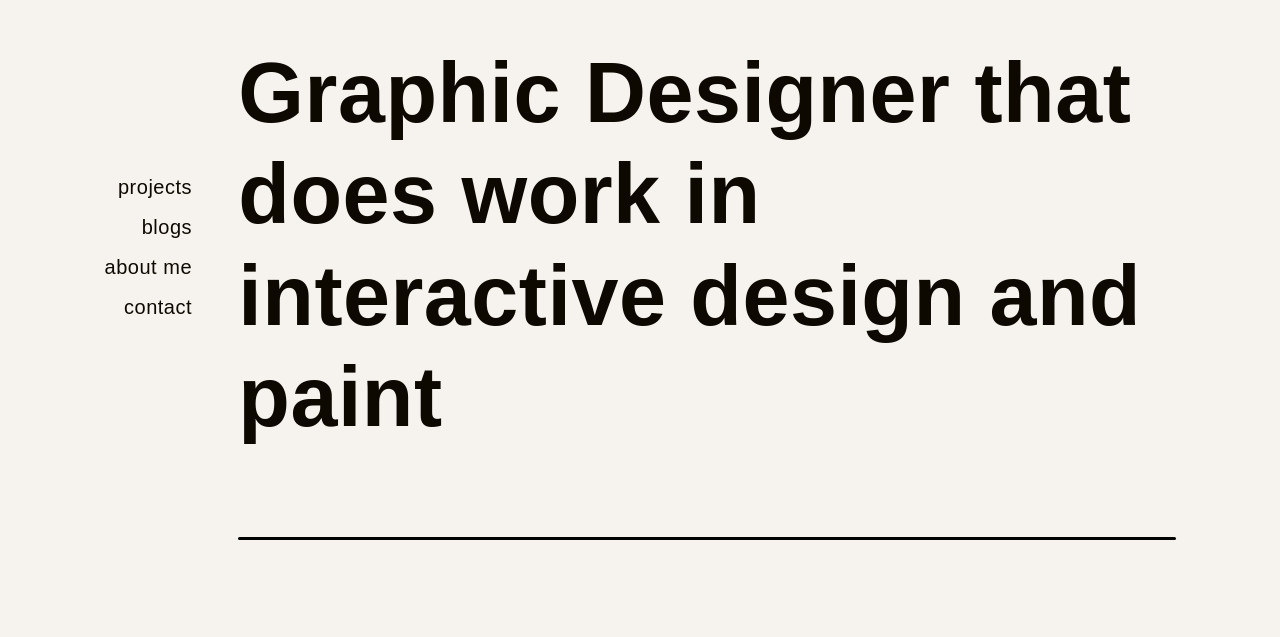
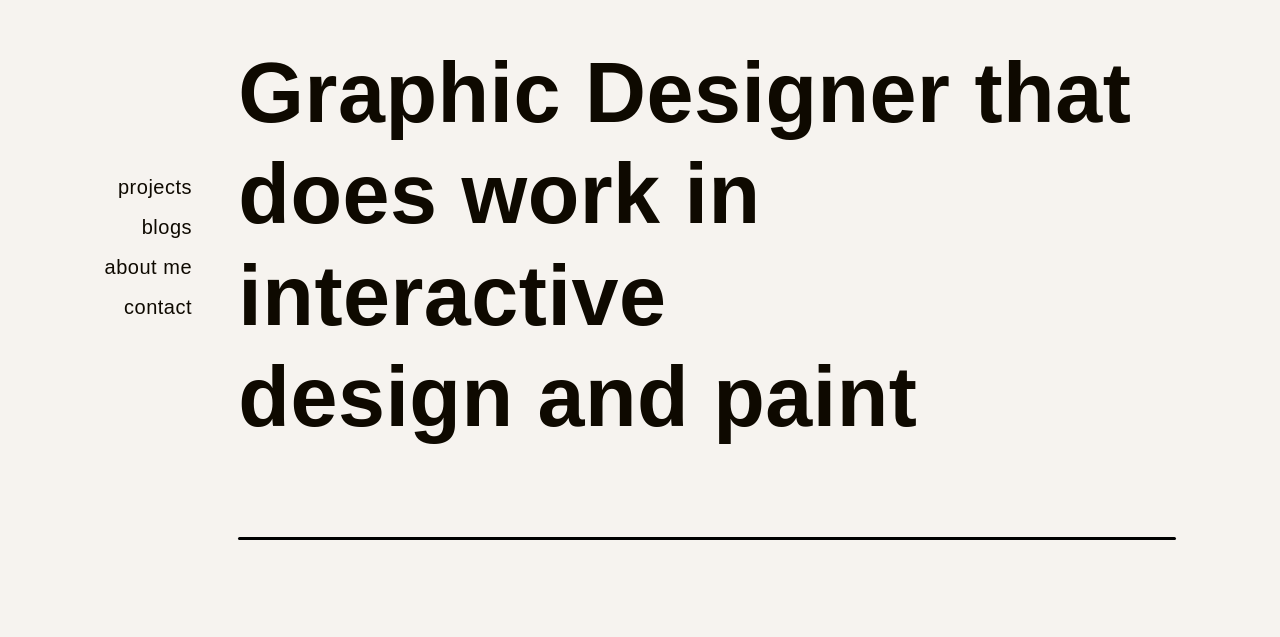
Before and after one commit to akashsmaran/akashsmaran.me, a Next.js app: page / in a window 1280 px wide. Shown: the part 163-800 px from the top of the page. Built offline with nearby package versions, Linux system fonts and the light colour scheme; a web font is replaced by a local one.

Commit message:
added animations

```diff
--- a/pages/index.js
+++ b/pages/index.js
@@ -13,6 +13,15 @@ const stagger = {
   animate: {
     transition:{
       staggerChildren:0.1
+    }
+  }
+}
+
+const delaystagger = {
+  animate: {
+    transition:{
+      staggerChildren:0.1,
+      delayChildren: 0.5
     }
   }
 }
@@ -47,11 +56,17 @@ export default function Home({ allPostsData }) {
     <motion.div exit={{opacity:0}} initial='initial' animate='animate'>
     <div className = {Styles.big_container}>
       <div className = {Styles.navbar_container}>
-        <motion.ul variants={stagger} className = {Styles.ul}>
+        <motion.ul variants={delaystagger} className = {Styles.ul}>
           <motion.div variants={fadein}>
           <li className={Styles.navbar_items}>projects</li>
+          </motion.div>
+          <motion.div variants={fadein}>
           <li className={Styles.navbar_items}>blogs</li>
+          </motion.div>
+          <motion.div variants={fadein}>
           <li className={Styles.navbar_items}>about me</li>
+          </motion.div>
+          <motion.div variants={fadein}>
           <li className={Styles.navbar_items}>contact</li>
           </motion.div>
         </motion.ul>
@@ -62,7 +77,11 @@ export default function Home({ allPostsData }) {
           <title>{siteTitle}</title>
         </Head>
         <section className={`${utilStyles.heading2Xl} ${Styles.h2_intro}`}>
-          <p>Graphic Designer that does work in interactive design and paint</p>
+          <motion.div variants={stagger}>
+          <motion.p variants={fadein}>Graphic Designer that</motion.p >
+          <motion.p variants={fadein}> does work in interactive</motion.p >
+          <motion.p variants={fadein}> design and paint</motion.p >
+          </motion.div>
           {/* <br></br>
           <p>I'm a Data Scientist</p> */}
           {/* <p>
```
